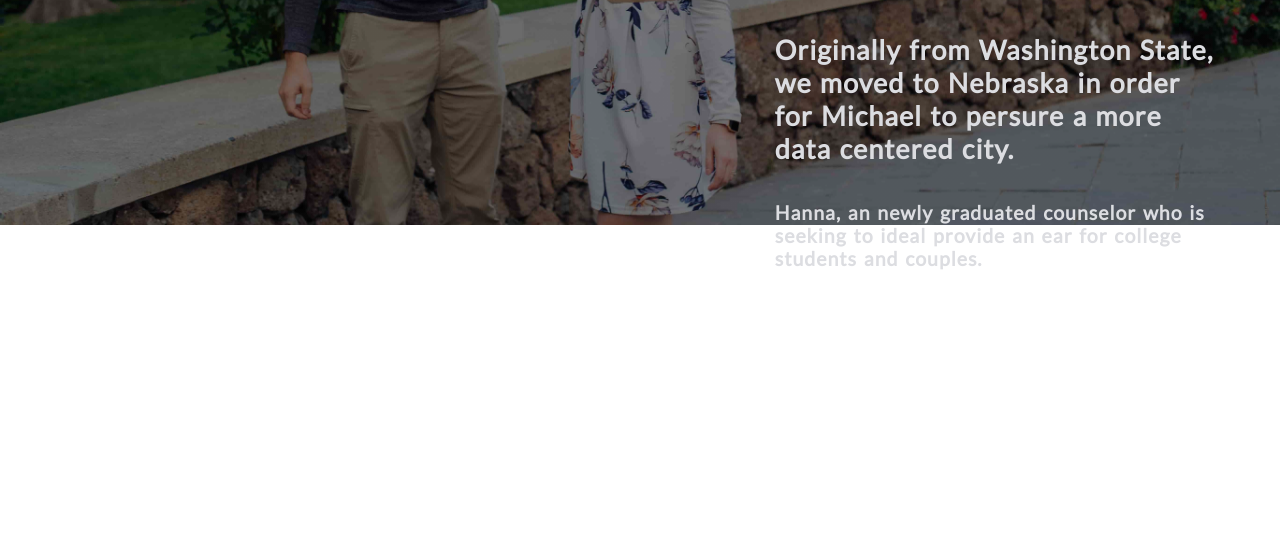
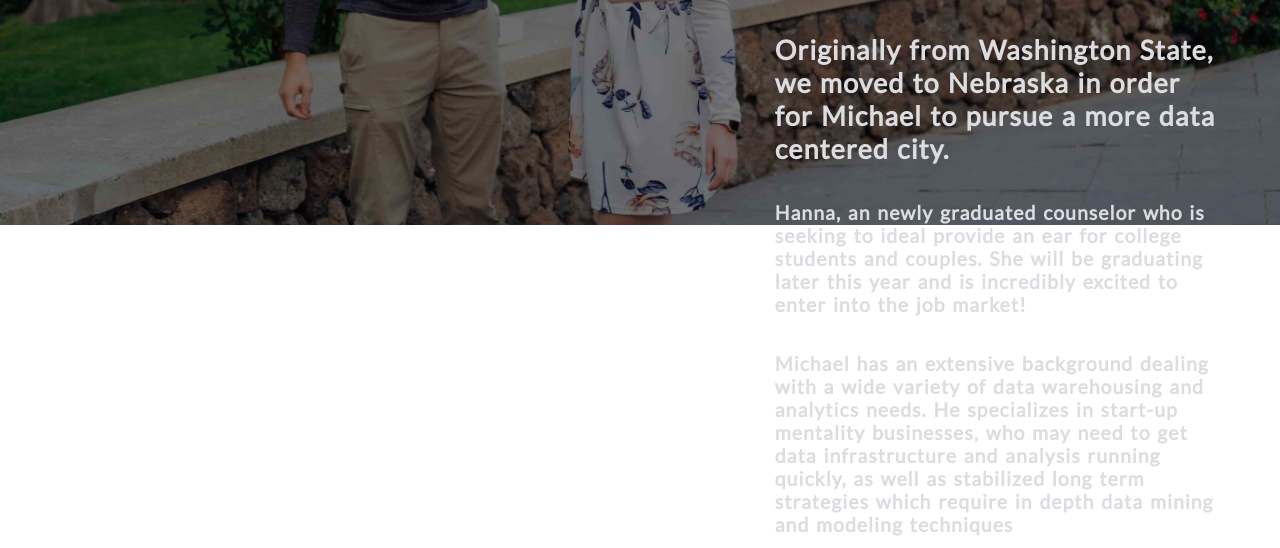
Before and after one commit to michaeldcarrell/MichaelsSite, a plain HTML site: page index.html in a window 1280 px wide. Shown: the part 575-1123 px from the top of the page. Before the commit the page ends 857 px from the top, so only its background shows below. Drawn offline with Linux system fonts and the light colour scheme.

Commit message:
index content updates

```diff
--- a/index.html
+++ b/index.html
@@ -71,9 +71,14 @@
         <div class="col span-3-of-8 tagline">
           <h1>A husband and wife team<br>making an impact on the world </h1>
           <br>
-          <h2>Originally from Washington State, we moved to Nebraska in order for Michael to persure a more data centered city.</h2>
+          <h2>Originally from Washington State, we moved to Nebraska in order for Michael to pursue a more data centered city.</h2>
           <br>
-          <h3>Hanna, an newly graduated counselor who is seeking to ideal provide an ear for college students and couples. </h3>
+          <h3>Hanna, an newly graduated counselor who is seeking to ideal provide an ear for college students and couples. She will be graduating later this year
+          and is incredibly excited to enter into the job market!</h3>
+          <br>
+          <h3>Michael has an extensive background dealing with a wide variety of data warehousing and analytics needs. He specializes in start-up mentality businesses,
+          who may need to get data infrastructure and analysis running quickly, as well as stabilized long term strategies which require in depth data mining and modeling
+          techniques</h3>
         </div>
       </div>
     </header>
```
